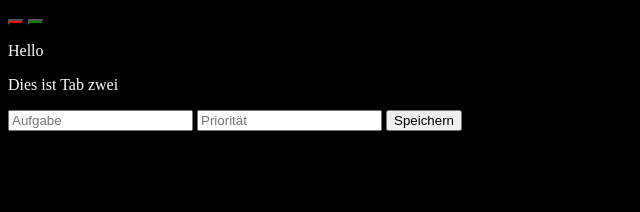
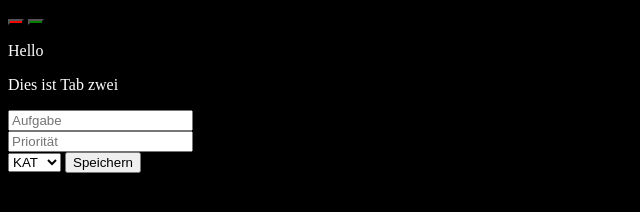
Before and after one commit to MBulti/MyWebsite, a plain HTML site: page index.html in a window 1280 px wide. Both pictures are taken after a click on the button 36 px from the left and 22 px from the top of the page. Shown: the whole page, without its empty margins (0-640 px from the left). Drawn offline with Linux system fonts and the light colour scheme; no server answers.

Commit message:
Update index.html

```diff
--- a/index.html
+++ b/index.html
@@ -10,7 +10,6 @@
     <link rel="apple-touch-icon" href="images/icon.png">
 </head>
 <body>
-
     <div class="tab">
         <button class="tablinks" onclick="openTab(event, 'maintab')" id="defaultOpen"></button>
         <button class="tablinks" onclick="openTab(event, 'secondtab')"></button>
@@ -37,7 +36,14 @@
         <p>Hello</p>
         <p>Dies ist Tab zwei</p>
         <input type="text" placeholder="Aufgabe" id="taskfield">
+        <br>
         <input type="text" placeholder="Priorität" id="priofield">
+        <br>
+        <select id="selectfield">
+            <option id="KatS">KAT</option>
+            <option id="LF10">LF10</option>
+            <option id="LF20">LF20</option>
+        </select>
         <button onclick="writeData()">Speichern</button>
     </div>
 
```
